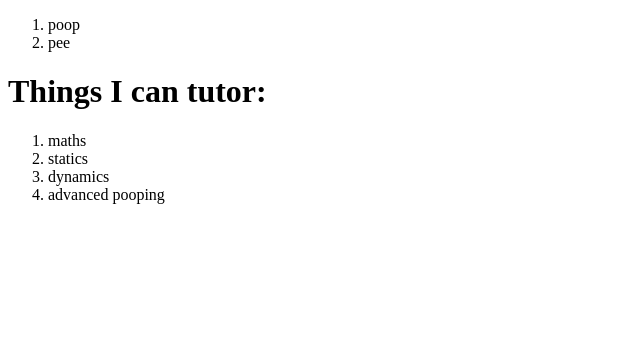
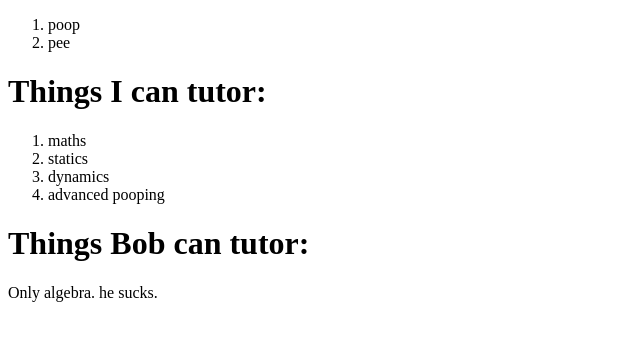
Before and after one commit to Coder5432/NewWebsite, a plain HTML site: page index.html in a window 1280 px wide. Shown: the whole page, without its empty margins (0-640 px from the left). Drawn offline with Linux system fonts and the light colour scheme.

Commit message:
Bob is a new employee. I hope he doesn't suck.

```diff
--- a/index.html
+++ b/index.html
@@ -11,5 +11,7 @@
 <li>dynamics</li>
 <li>advanced pooping</li>
 </ol>
+<h1>Things Bob can tutor:</h1>
+<p>Only algebra. he sucks.</p>
 </body>
 </html>
```
